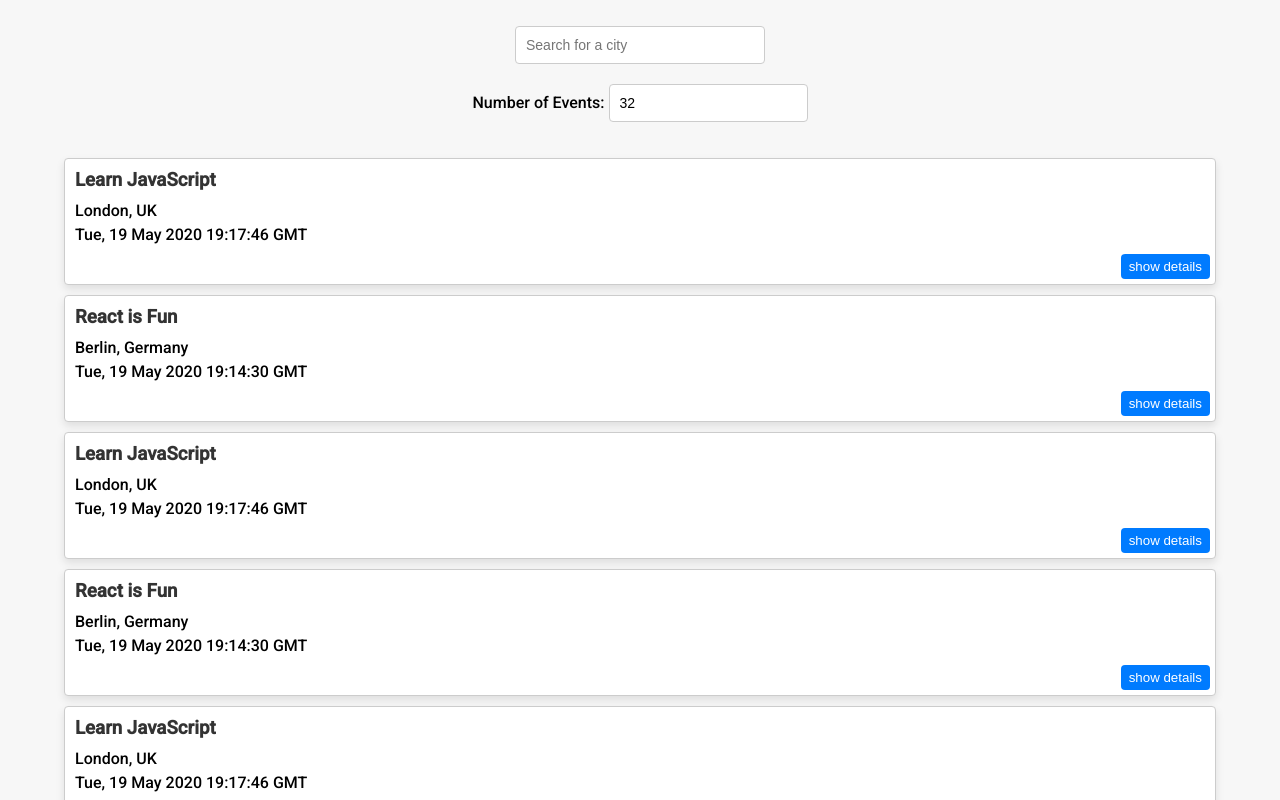
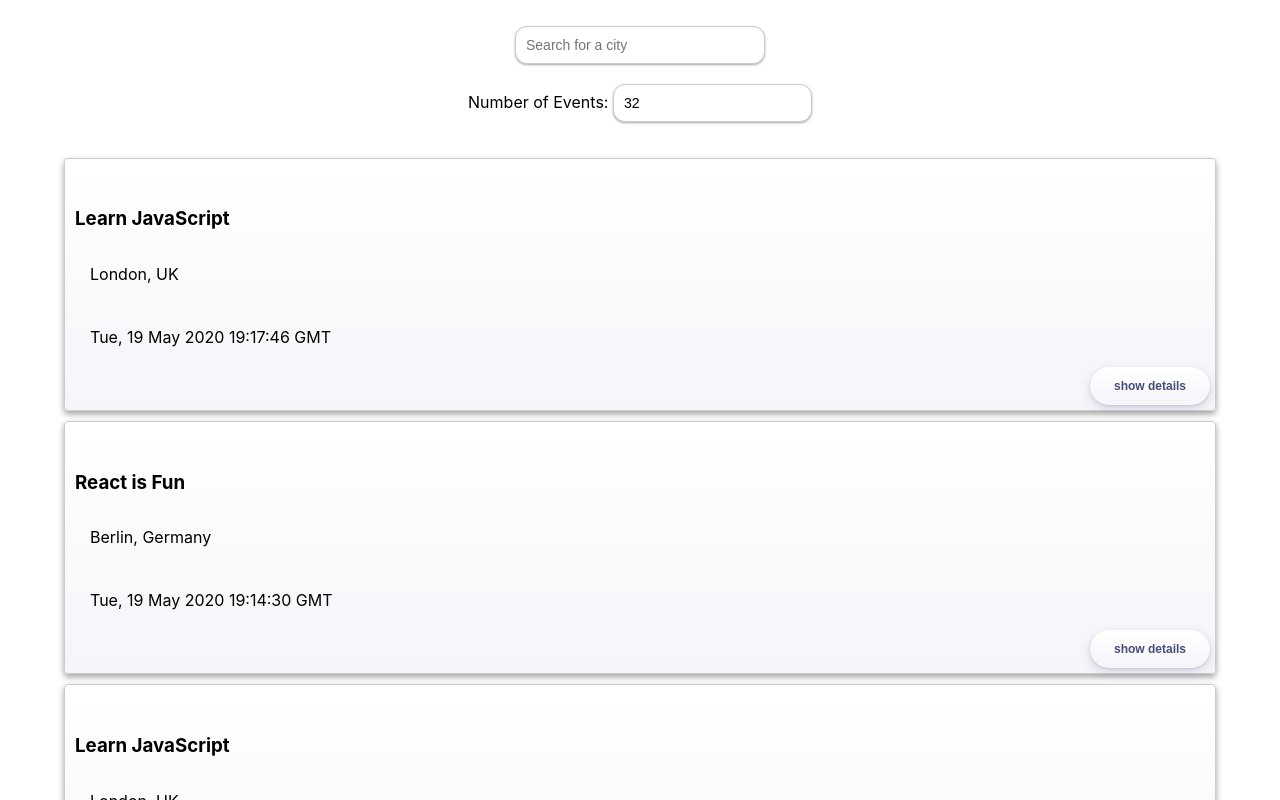
Before and after one commit to VadymMakohon/Meet-App, a React (Create React App) app: page / in a window 1280 px wide. Shown: the top 800 px of the page. Built offline with nearby package versions, Linux system fonts and the light colour scheme.

Commit message:
changed style

```diff
--- a/src/App.css
+++ b/src/App.css
@@ -3,8 +3,6 @@
 .App {
   text-align: center;
   padding: 2% 5%;
-  background-color: #f7f7f7;
-  font-family: 'Roboto', sans-serif;
 }
 
 .App * {
@@ -17,13 +15,15 @@ ul {
 }
 
 p {
-  margin: 5px 0;
+  margin: 13px 0;
+  padding: 15px;
 }
 
-input[type="text"],
-input[type="number"] {
+input[type='text'],
+input[type="number"]
+ {
   padding: 8px 6px 8px 10px;
-  border-radius: 4px;
+  border-radius: 12px;
   outline: none;
   border: 1px solid #ccc;
   font-size: 14px;
@@ -31,11 +31,7 @@ input[type="number"] {
   align-self: center;
   height: 38px;
   margin-bottom: 20px;
-}
-
-input[type="text"]:focus,
-input[type="number"]:focus {
-  border-color: #007BFF;
+  box-shadow: 0 1px 3px rgba(0, 0, 0, 0.12), 0 1px 2px rgba(0, 0, 0, 0.24);
 }
 
 .city {
@@ -45,9 +41,27 @@ input[type="number"]:focus {
 #city-search {
   display: flex;
   flex-direction: column;
-  margin: auto;
-  align-items: center;
   position: relative;
+}
+
+.location {
+  padding: 15px;
+  font-size: 25px;
+}
+
+.summary {
+  font-size: 20px;
+  padding: 10px;
+  color: rgb(52, 58, 123);
+}
+
+.created {
+  font-size: 15px;
+  color: rgb(87, 87, 87);
+}
+
+.des-info {
+  font-size: 19px;
 }
 
 .suggestions {
@@ -59,41 +73,34 @@ input[type="number"]:focus {
   margin: 0;
   font-size: 14px;
   box-shadow: 10px 10px 16px -12px rgba(0, 0, 0, 0.75);
-  border-radius: 4px;
-  overflow: hidden;
 }
 
 .suggestions > li {
   text-align: left;
   padding: 8px 6px 8px 10px;
-  background-color: #fff;
+  background-color: #eee;
   cursor: default;
-  border-bottom: 1px solid #ccc;
 }
 
 .suggestions > li:last-child {
-  border-bottom: none;
+  border-bottom-left-radius: 4px;
+  border-bottom-right-radius: 4px;
 }
 
 .suggestions > li:hover {
-  background-color: #007BFF;
+  background-color: rgb(23, 34, 198);
   color: #fff;
 }
 
 .event {
-  padding: 10px 10px 35px;
+  padding: 30px 10px 35px;
   margin-bottom: 10px;
   text-align: left;
   border: 1px solid #ccc;
   border-radius: 4px;
+  background-image: linear-gradient(180deg, #fff, #f5f5fa);
   position: relative;
-  background-color: #fff;
-  box-shadow: 0 4px 8px rgba(0, 0, 0, 0.1);
-}
-
-.event h3 {
-  margin: 0 0 10px;
-  color: #333;
+  box-shadow: 0 3px 6px rgba(0, 0, 0, 0.16), 0 3px 6px rgba(0, 0, 0, 0.23);
 }
 
 .details-btn {
@@ -104,11 +111,17 @@ input[type="number"]:focus {
   border-radius: 4px;
   outline: none;
   cursor: pointer;
-  background-color: #007BFF;
-  color: #fff;
-  border: none;
+  display: inline-block;
+  outline: 0;
+  border: 0;
+  cursor: pointer;
+  font-weight: 600;
+  color: rgb(72, 76, 122);
+  font-size: 12px;
+  height: 38px;
+  padding: 8px 24px;
+  border-radius: 50px;
+  background-image: linear-gradient(180deg, #fff, #f5f5fa);
+  box-shadow: 0 4px 11px 0 rgb(37 44 97 / 15%),
+    0 1px 3px 0 rgb(93 100 148 / 20%);
 }
-
-.details-btn:hover {
-  background-color: #0056b3;
-}
```
Also changed, not shown: 3 other files (tests, documents, lock files or other folders).
